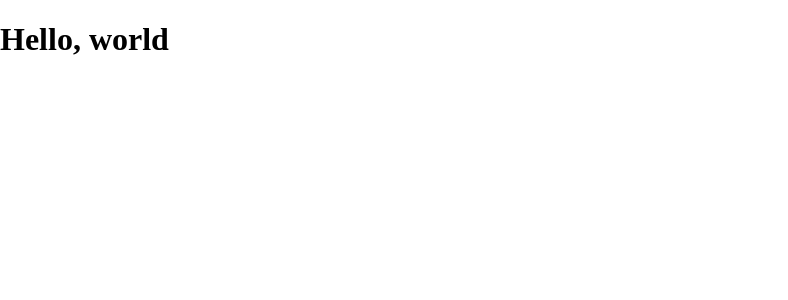
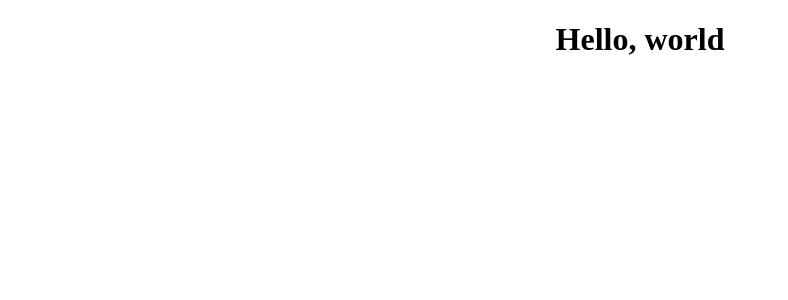
Before and after one commit to giladno/react-boilerplate, a React app: page / in a window 1280 px wide. Shown: the top 300 px of the page, without its empty margins (0-788 px from the left). Built offline with nearby package versions, Linux system fonts and the light colour scheme; the HTML template or start-up script is replaced by a standard one.

Commit message:
styled-jsx

```diff
--- a/package.json
+++ b/package.json
@@ -48,6 +48,7 @@
         "mini-css-extract-plugin": "^0.4.2",
         "node-sass": "^4.9.3",
         "sass-loader": "^7.1.0",
+        "styled-jsx": "^3.0.2",
         "uglifyjs-webpack-plugin": "^1.3.0",
         "webpack": "^4.17.1",
         "webpack-cli": "^3.1.0",
@@ -67,6 +68,7 @@
             "react"
         ],
         "plugins": [
+            "styled-jsx/babel",
             "transform-decorators-legacy",
             "transform-class-properties",
             "transform-object-rest-spread"
--- a/src/app.jsx
+++ b/src/app.jsx
@@ -2,7 +2,16 @@ require('normalize.css');
 require('./css/style.less');
 import {Route} from 'react-router-dom';
 
-const Main = () => <h1>Hello, world</h1>;
+const Main = () => (
+    <div>
+        <h1>Hello, world</h1>
+        <style jsx>{`
+            div {
+                text-align: center;
+            }
+        `}</style>
+    </div>
+);
 
 export class App extends React.Component {
     render() {
```
Also changed, not shown: 1 other file (tests, documents, lock files or other folders).
